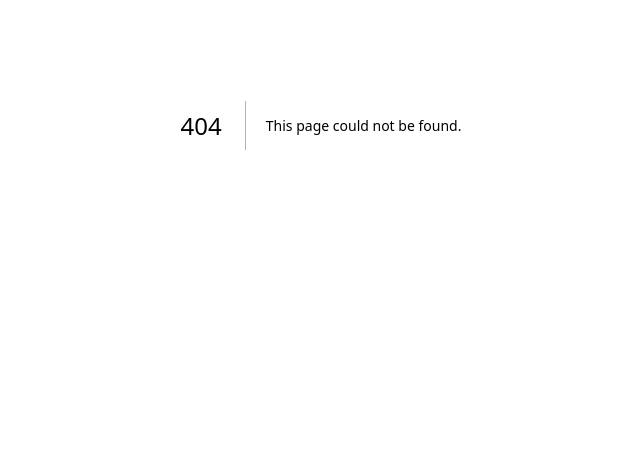
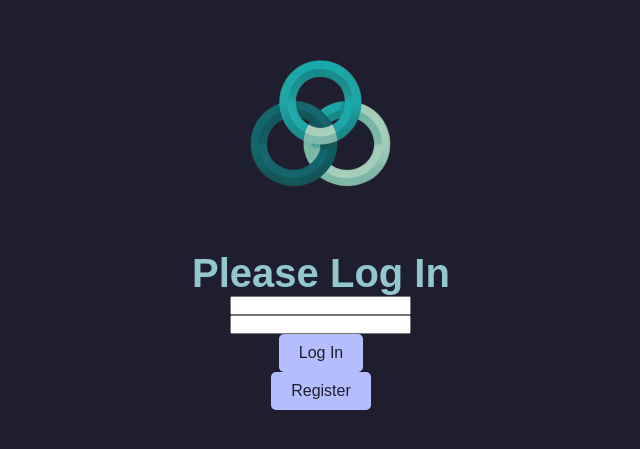
Before and after one commit to Hooobot/RetentionInsightEngine, a Next.js app in the folder retentioninsight/: page /log-in in a window 1280 px wide. Before the commit this address had no page. Shown: the part 275-724 px from the top of the page, without its empty margins (319-959 px from the left). Built offline with nearby package versions, Linux system fonts and the light colour scheme.

Commit message:
Created Initial Signin Page
- Created directory 'log-in', along with its respective page.tsx file
- Created basic text input and buttons for logging in
- Have to integrate Supabase and Log in functionality along with a routing from Home page to Login

```diff
--- /dev/null
+++ b/retentioninsight/app/log-in/page.tsx
@@ -0,0 +1,38 @@
+// Start with client-side rendering
+"use client";
+
+// Import necessary hooks and components
+import React, { useCallback, useState } from "react";
+import type { NextPage } from "next";
+import Image from "next/image";
+import styles from "../styles/Home.module.css";
+import logo from "../RIE_Logo.png";
+// import { createClientComponentClient } from "@supabase/auth-helpers-nextjs";
+
+const Login: NextPage = () => {
+  const [email, setEmail] = useState('')
+  const [password, setPassword] = useState('')
+  // const router = useRouter()
+
+  // const handleSignUp = async () => {
+  //   await supabase.auth.signUp({
+  //     email,
+  //     password,
+  //   })
+  // }
+
+  return (
+      <main className={styles.main}>
+        <div className={styles.container}>
+          <Image width={250} height={250} src={logo} alt="Retention Insight Engine" />
+          <h1 className={styles.title}>Please Log In</h1>
+          <input type="email" name="email" value={email} onChange={(e) => setEmail(e.target.value)}/>
+          <input type="password" name="password" value={password} onChange={(e) => setPassword(e.target.value)}/>
+          <button>Log In</button>
+          <button>Register</button>
+        </div>
+      </main>
+  );
+};
+
+export default Login;
```
